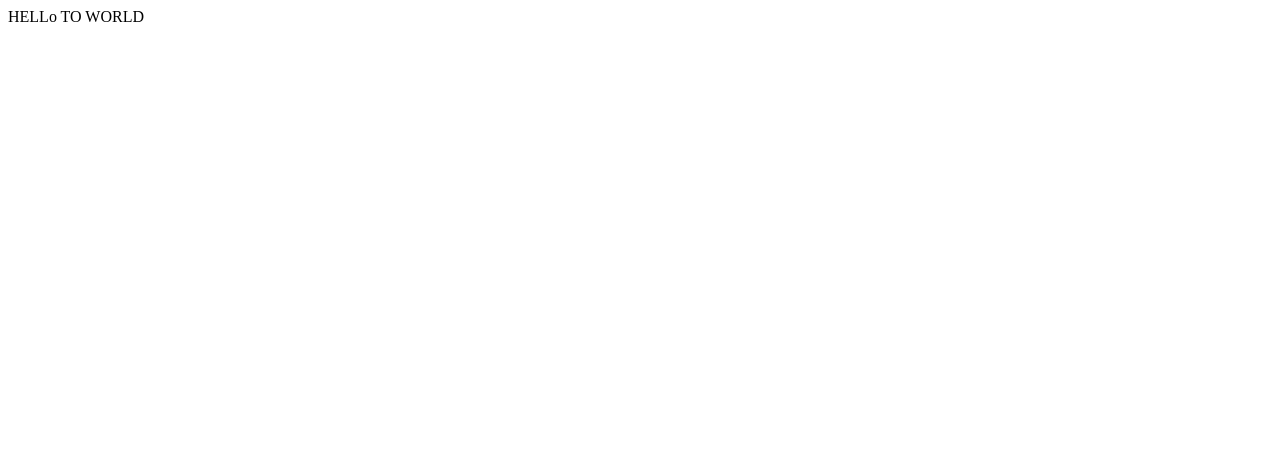
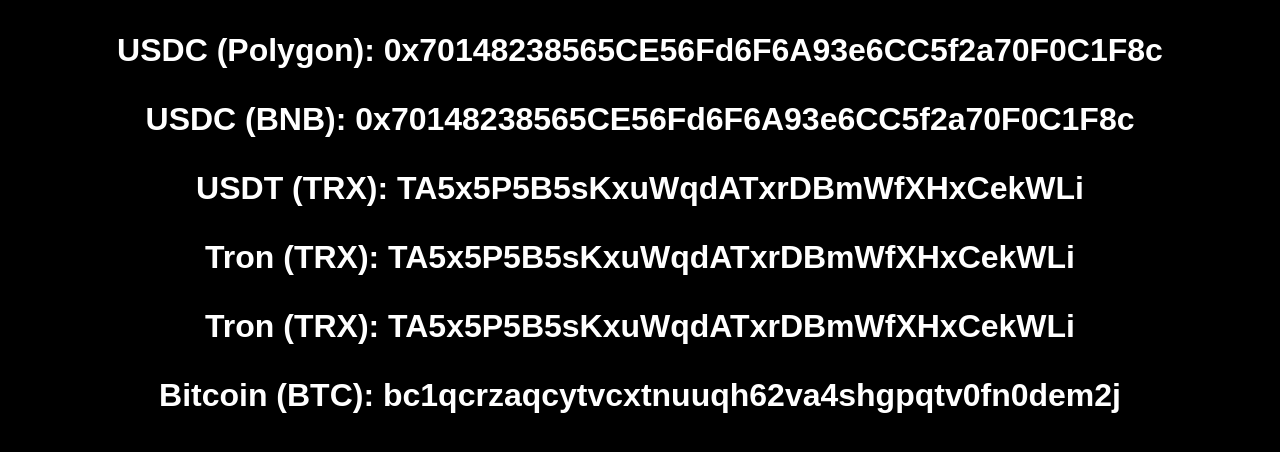
Before and after one commit to paymicro/paymicro.github.io, a plain HTML site: page index.html in a window 1280 px wide. Drawn offline with Linux system fonts and the light colour scheme.

Commit message:
Update index.html

```diff
--- a/index.html
+++ b/index.html
@@ -1 +1,23 @@
-HELLo TO WORLD
+<!DOCTYPE html>
+<html>
+  <body>
+    <style>
+      * {
+        font-family: sans-serif;
+        background-color: black;
+        color: white;
+      }
+    </style>
+    <title>Wheellog | Donate</title>
+    <center>
+      <h1>
+        <p><b>USDC (Polygon): </b>0x70148238565CE56Fd6F6A93e6CC5f2a70F0C1F8c</p>
+        <p><b>USDC (BNB):     </b>0x70148238565CE56Fd6F6A93e6CC5f2a70F0C1F8c</p>
+        <p><b>USDT (TRX):     </b>TA5x5P5B5sKxuWqdATxrDBmWfXHxCekWLi</p>
+        <p><b>Tron (TRX):     </b>TA5x5P5B5sKxuWqdATxrDBmWfXHxCekWLi</p>
+        <p><b>Tron (TRX):     </b>TA5x5P5B5sKxuWqdATxrDBmWfXHxCekWLi</p>
+        <p><b>Bitcoin (BTC):  </b>bc1qcrzaqcytvcxtnuuqh62va4shgpqtv0fn0dem2j</p>
+      </h1>
+    </center>
+  </body>
+</html>
```
